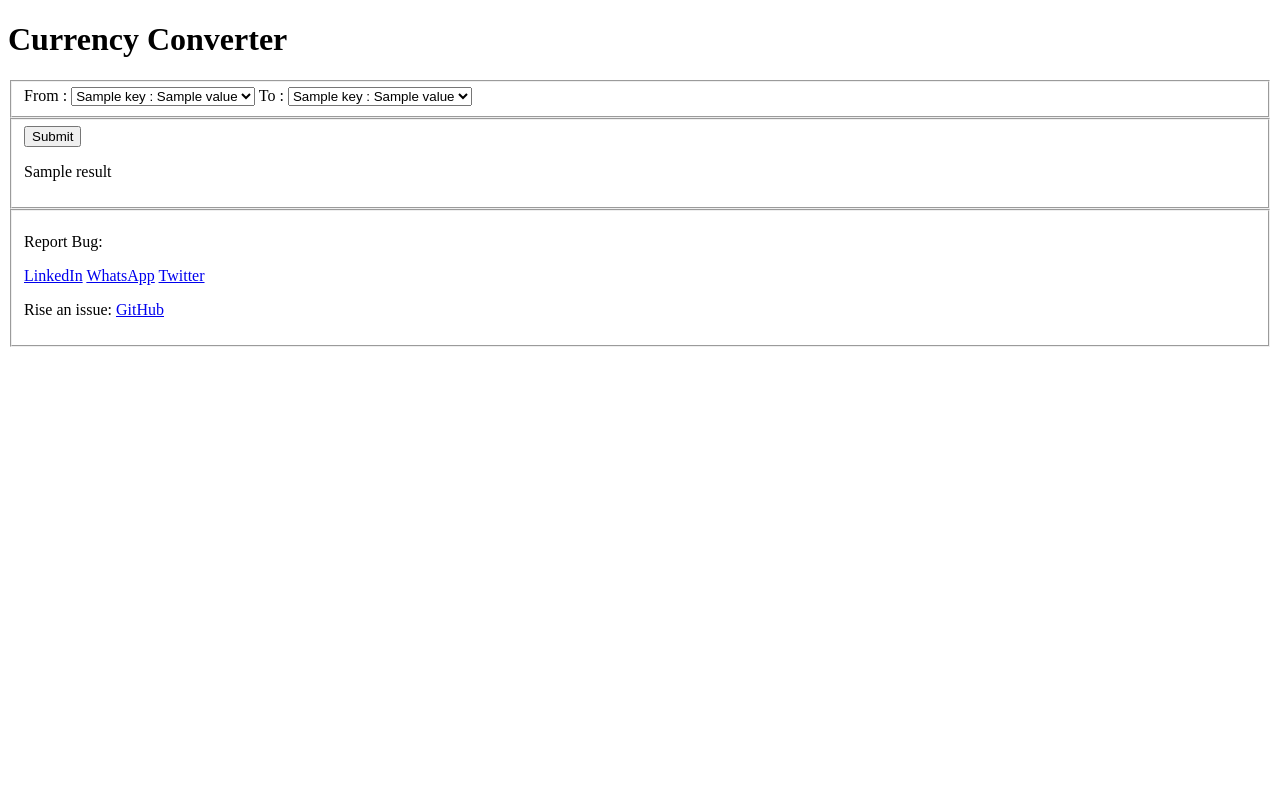
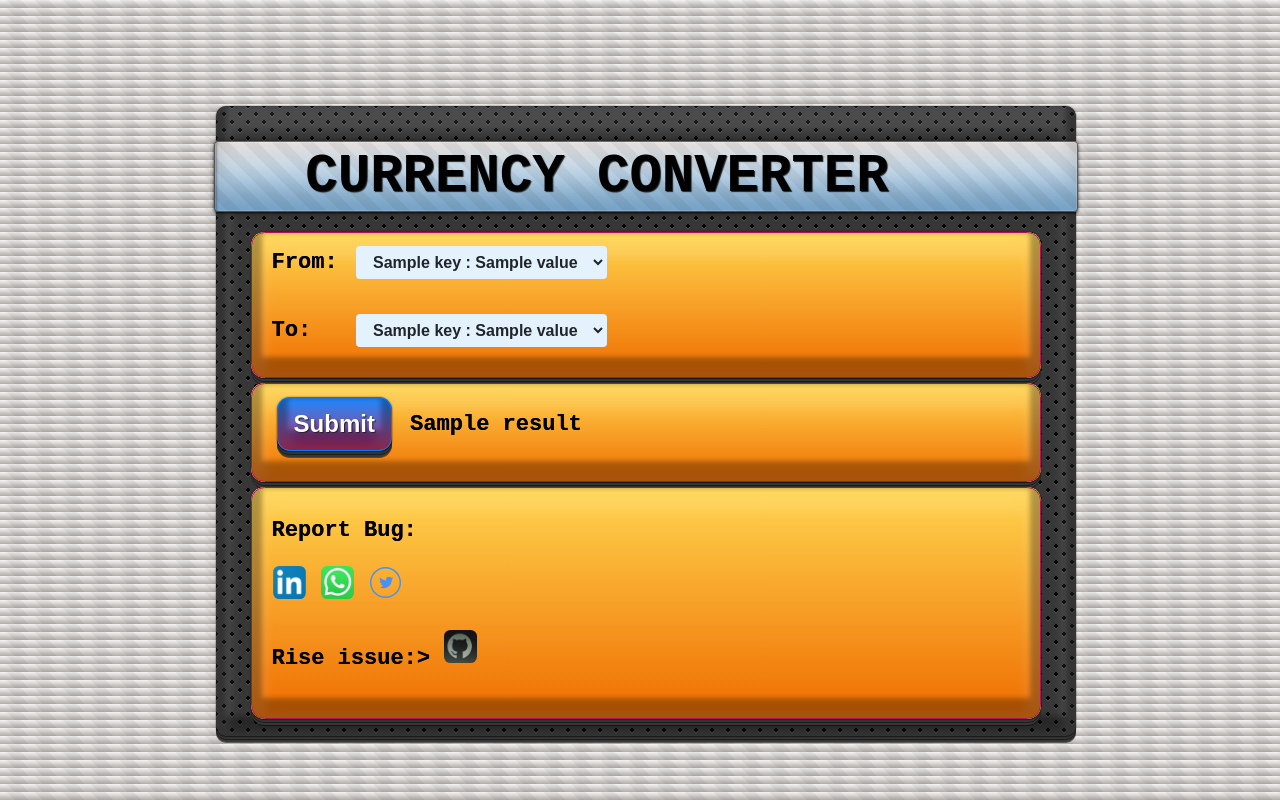
Before and after one commit to jainj2305-2/currency-convertor, a Flask app: template templates/index.html in a window 1280 px wide. Run offline with Flask 2, Linux system fonts and the light colour scheme; the template is opened without the code that fills it: most values are stand-ins (such as "Sample title", 1, 10 or a date in 2020).

Commit message:
Add files via upload

```diff
--- a/templates/index.html
+++ b/templates/index.html
@@ -4,36 +4,49 @@
 
 <title> Currency Converter </title>
 <link rel="icon" href="/static/icon.png" type="image/icon type">
+<link href="/static/style.css" rel="stylesheet">
+
 </head>
 <body>
-        <form action="{{ url_for('index') }}" method="post">
-            <h1>Currency Converter &nbsp;&nbsp;</h1>
-            <fieldset>
-                <label for="from_symbol"> From : </label>
-                <select id="from_symbol" name="from_symbol">
+    <form id="action" action="{{ url_for('index') }}" method="post">
+        <h1 id="option">Currency Converter &nbsp;&nbsp;</h1>
+        <fieldset id="field">
+            <label for="from_symbol"> From: </label>
+            <select class="btn" id="from_symbol" name="from_symbol">
                 {% for key,value in symbols.items() %}
                     <option value="{{ key }}"> {{ key }} : {{ value }} </option>
                 {% endfor %}
-                </select>
-                <label for="to_symbol"> To : </label>
-                <select id="to_symbol" name="to_symbol">
+            </select><br><br>
+            <label for="to_symbol"> To:&nbsp;&nbsp; </label>
+            <select class="btn" id="to_symbol" name="to_symbol">
                 {% for key,value in symbols.items() %}
                     <option value="{{ key }}"> {{ key }} : {{ value }} </option>
                 {% endfor %}
             </select>
         </fieldset>
-            <fieldset>
-                <input type="submit">
-            <p>{{ result }}</p>
+        <fieldset id ="field">
+            <input class="btn btn-primary btn-lg" type="submit">
+        {{ result }}
         </fieldset>
-            <fieldset>
+        <fieldset id="field">
             <p>Report Bug:</p>
-                <a href="https://www.linkedin.com/in/jainj2305/">LinkedIn</a>
-                <a href="http://wa.me/917300255262">WhatsApp</a>
-                <a href="https://twitter.com/jj_jinendra/">Twitter</a>
+            <a href="https://www.linkedin.com/in/jainj2305/">
+              <img src="/static/linkedin.jpg"  class="svg-icon">
+            </a>
+            <a href="http://wa.me/917300255262">
+              <img src="/static/wp.jpg"  class="svg-icon">
+            </a>
+            <a href="https://twitter.com/jj_jinendra/">
+              <svg class="svg-icon" viewBox="0 0 20 20">
+            							<path fill="none" d="M14.467,6.707c-0.34,0.198-0.715,0.342-1.115,0.419c-0.318-0.335-0.775-0.545-1.279-0.545c-0.969,0-1.754,0.773-1.754,1.727c0,0.135,0.015,0.267,0.045,0.394C8.905,8.628,7.612,7.94,6.747,6.896C6.596,7.151,6.509,7.448,6.509,7.764c0,0.599,0.31,1.128,0.78,1.438C7.002,9.192,6.732,9.115,6.495,8.985c0,0.007,0,0.014,0,0.021c0,0.837,0.605,1.535,1.408,1.694c-0.147,0.04-0.302,0.06-0.462,0.06c-0.113,0-0.223-0.011-0.33-0.031c0.223,0.687,0.871,1.186,1.638,1.199c-0.6,0.464-1.356,0.739-2.179,0.739c-0.142,0-0.281-0.007-0.418-0.023c0.777,0.489,1.699,0.775,2.689,0.775c3.228,0,4.991-2.63,4.991-4.913c0-0.075-0.002-0.149-0.004-0.223c0.342-0.244,0.639-0.547,0.875-0.894c-0.316,0.137-0.652,0.23-1.008,0.272C14.057,7.448,14.336,7.11,14.467,6.707 M10,0.594c-5.195,0-9.406,4.211-9.406,9.406c0,5.195,4.211,9.406,9.406,9.406c5.196,0,9.407-4.211,9.407-9.406C19.406,4.805,15.195,0.594,10,0.594 M10,18.552c-4.723,0-8.551-3.829-8.551-8.552S5.277,1.449,10,1.449c4.723,0,8.551,3.829,8.551,8.551S14.723,18.552,10,18.552">
+                          </path>
+              </svg>
+            </a>
             <br>
-                <p>Rise an issue:
-                <a href="https://github.com/jainj2305/">GitHub</a></p>
+            <p>Rise issue:>
+            <a href="https://github.com/jainj2305/currency-converter/issues/new">
+              <img src="/static/gh.jpg"  class="svg-icon">
+            </a></p>
         </fieldset>
     </form>
 </body>
```
Lines whose indentation alone changed are shown as unchanged.
